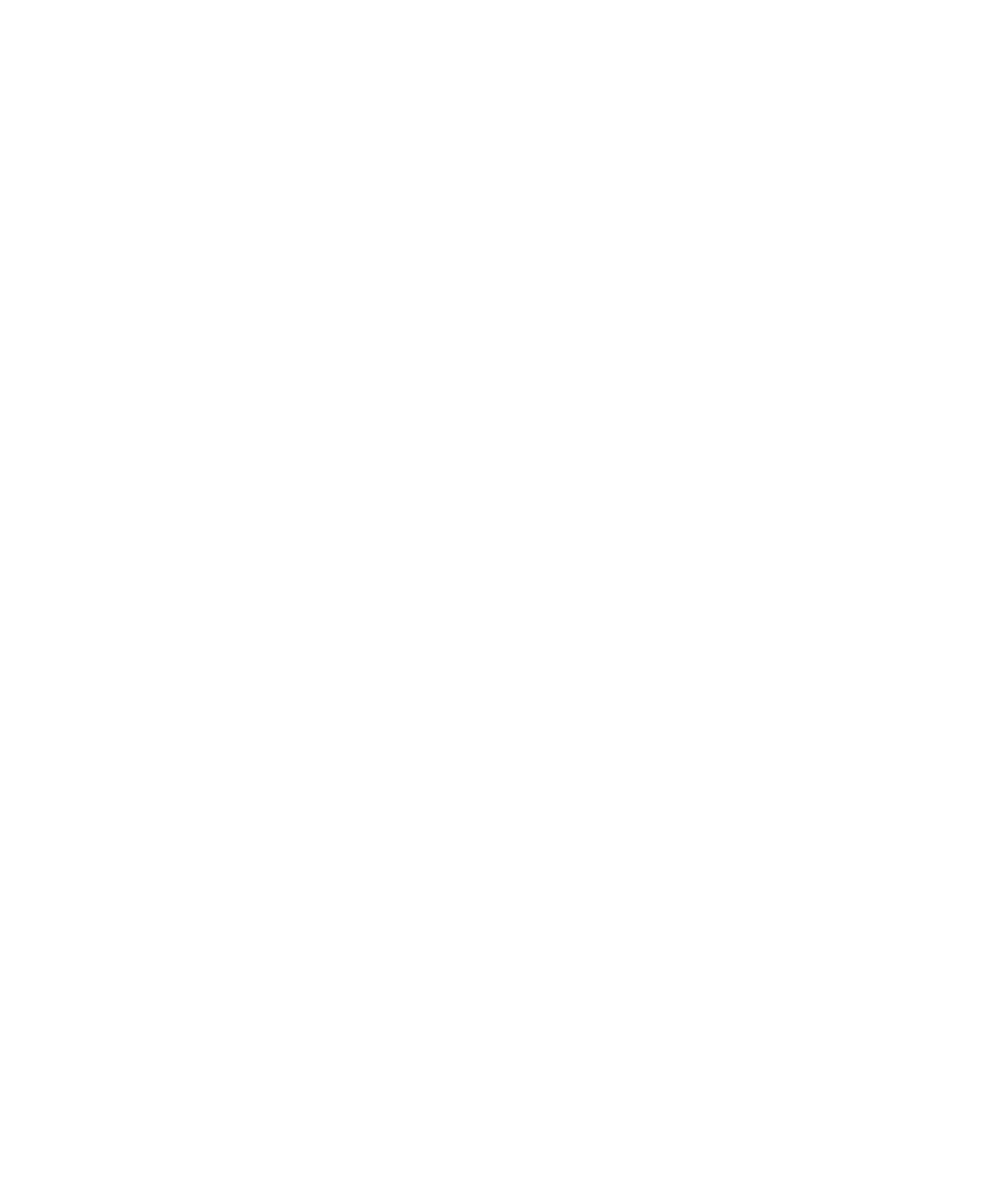
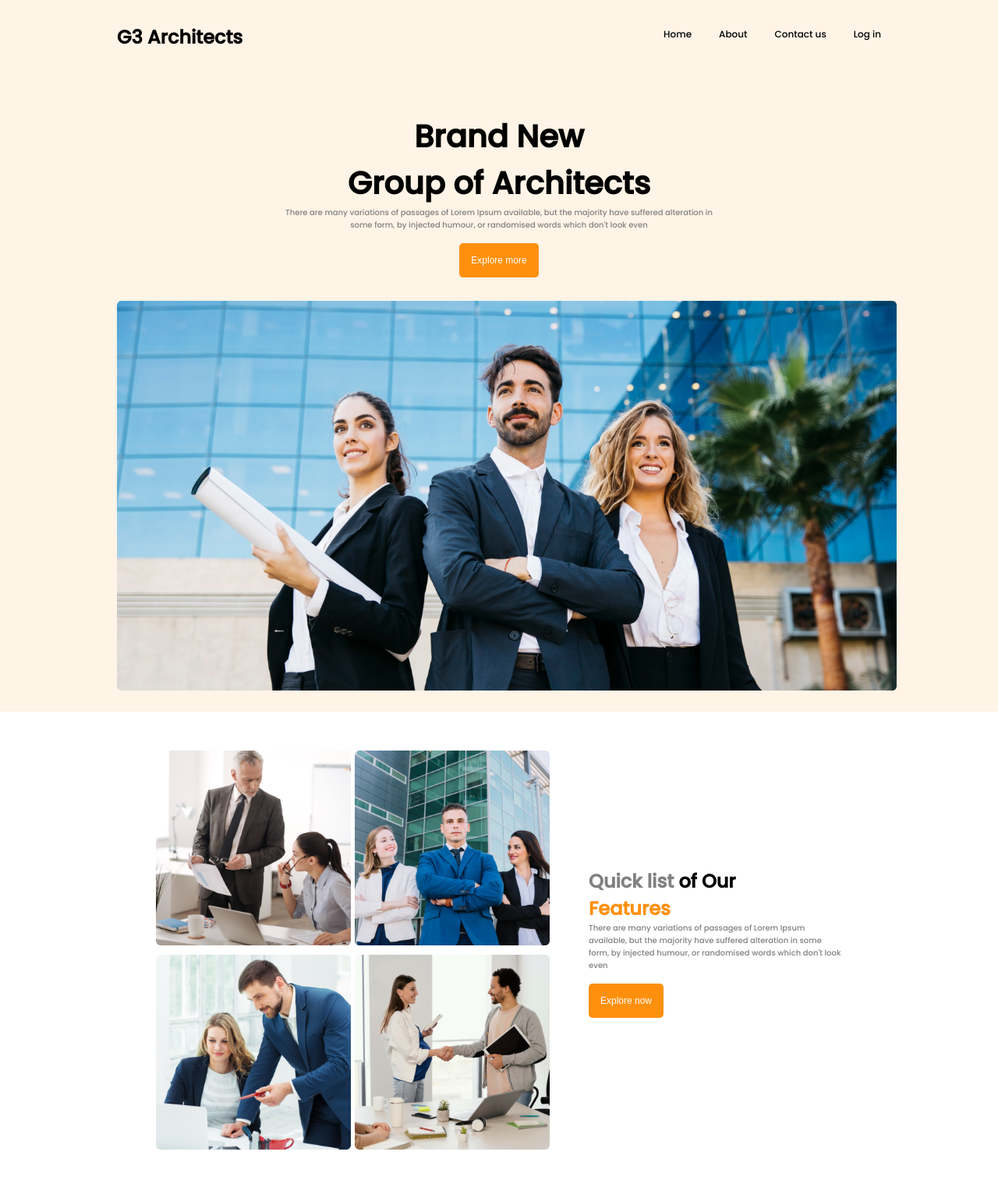
Before and after one commit to Asmaakter01/2nd-assignment, a plain HTML site: page index.html in a window 1280 px wide. Shown: the whole page at 78% size. Before the commit the page ends 800 px from the top, so only its background shows below. Drawn offline with Linux system fonts and the light colour scheme.

Commit message:
section added

```diff
--- a/index.html
+++ b/index.html
@@ -10,7 +10,53 @@
 </head>
 
 <body>
+    <header class="header">
+        <div class="menu">
+            <div>
+                <h2>G3 Architects</h2>
+            </div>
+            <nav class="nav-bar">
+                <ul class="nav-items">
+                    <li> <a href="">Home</a></li>
+                    <li> <a href="">About</a></li>
+                    <li> <a href="">Contact us</a></li>
+                    <li> <a href="">Log in</a></li>
+                </ul>
+            </nav>
+        </div>
+        <div class="banner">
+            <div class="banner-info">
+                <h1 class="banner-title">Brand New <br> Group of Architects</h1>
+                <p class="banner-description">There are many variations of passages of Lorem Ipsum available, but the majority have suffered alteration in <br> some form, by injected humour, or randomised words which don't look even</p>
+                <button class="btn-primary">Explore more</button>
+            </div>
+            <img src="images/banner.png" alt="">
+        </div>
 
+    </header>
+    <main>
+        <section class="quick-list">
+            <div class="team-img">
+                <div>
+                    <img src="images/team1.png" alt="">
+                </div>
+                <div>
+                    <img src="images/team2.png" alt="">
+                </div>
+                <div>
+                    <img src="images/team3.png" alt="">
+                </div>
+                <div>
+                    <img src="images/team4.png" alt="">
+                </div>
+            </div>
+            <div class="quick-list-detail">
+                <h1> <span class="text-grey">Quick list</span> of Our <br> <span class="text-orange">Features</span></h1>
+                <p class="banner-description">There are many variations of passages of Lorem Ipsum available, but the majority have suffered alteration in some form, by injected humour, or randomised words which don't look even</p>
+                <button class="btn-primary">Explore now</button>
+            </div>
+        </section>
+    </main>
 </body>
 
 </html>
--- a/styles.css
+++ b/styles.css
@@ -0,0 +1,107 @@
+/* font styles */
+
+@import url('https://fonts.googleapis.com/css2?family=Poppins:wght@500&family=Work+Sans:wght@700&display=swap');
+body {
+    font-family: 'Poppins', sans-serif;
+}
+
+* {
+    margin: 0;
+    padding: 0;
+}
+
+
+/* banner style */
+
+.header {
+    background-color: rgba(255, 144, 14, 0.1);
+}
+
+.menu {
+    display: flex;
+    justify-content: space-between;
+    padding: 30px 150px;
+}
+
+.nav-items {
+    display: flex;
+    list-style: none;
+    gap: 35px;
+}
+
+.nav-items a {
+    font-size: 12px;
+    text-decoration: none;
+    color: black;
+}
+
+.banner {
+    align-items: center;
+    justify-content: center;
+}
+
+.banner-info {
+    text-align: center;
+}
+
+.banner-title {
+    font-size: 40px;
+    font-weight: 700;
+    margin-top: 50px;
+}
+
+.banner-description {
+    font-size: 10px;
+    color: grey;
+}
+
+.btn-primary {
+    color: white;
+    background-color: #FF900E;
+    border: none;
+    border-radius: 5px;
+    padding: 15px;
+    font-size: 12px;
+    margin-top: 15px;
+}
+
+.banner img {
+    height: 500px;
+    width: 1000px;
+    justify-content: center;
+    align-items: center;
+    padding-left: 150px;
+    padding-top: 30px;
+    padding-bottom: 20px;
+}
+
+
+/* quick list styles */
+
+.quick-list {
+    display: flex;
+    gap: 50px;
+    padding: 50px 200px;
+}
+
+.team-img {
+    display: grid;
+    grid-template-columns: repeat(2, 1fr);
+    gap: 5px;
+}
+
+.team-img img {
+    height: 250px;
+}
+
+.quick-list-detail {
+    padding-top: 150px;
+}
+
+.text-grey {
+    color: grey;
+}
+
+.text-orange {
+    color: #FF900E;
+}
```
